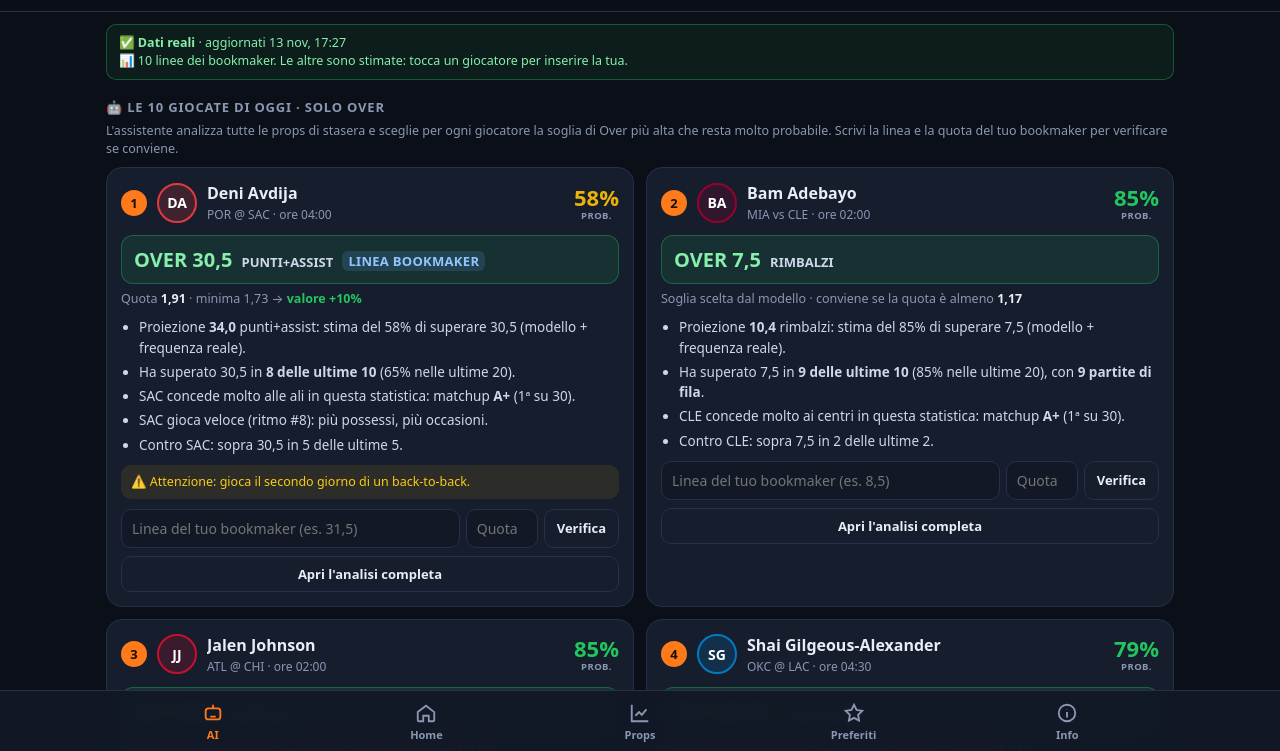
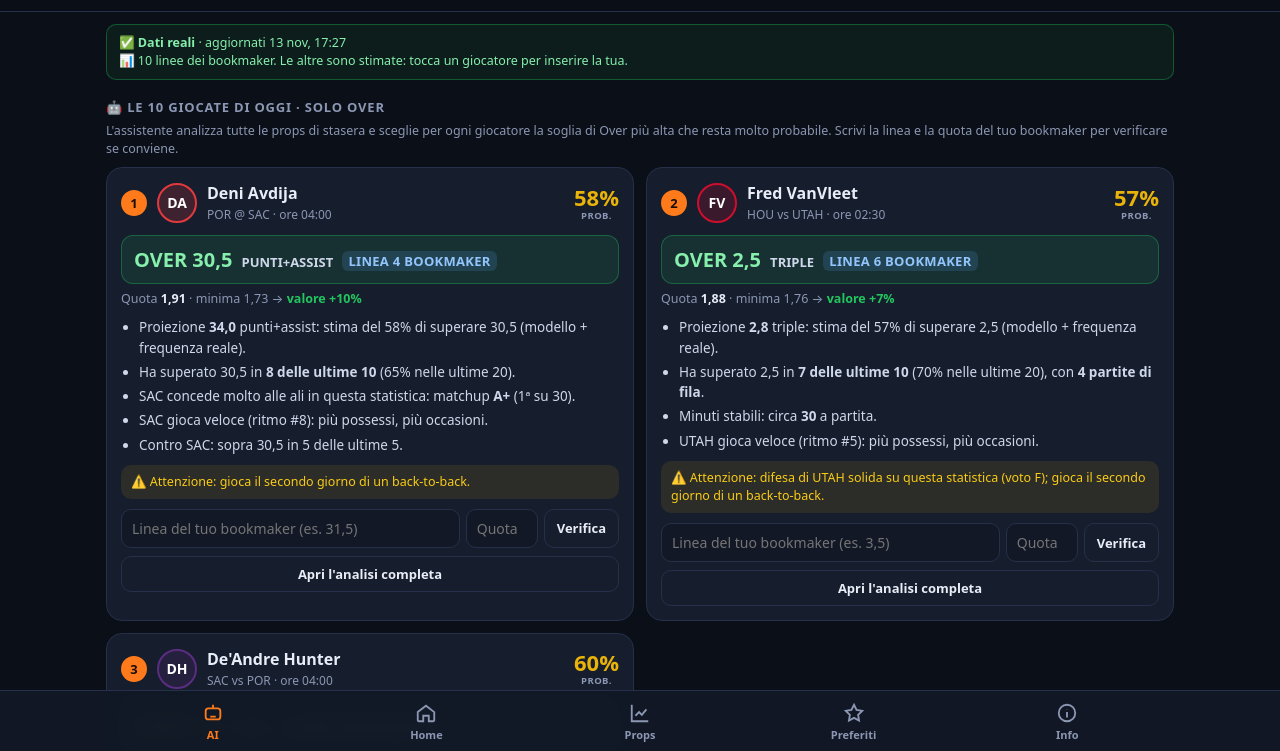
Before and after one commit to Avode05/mynbaprediction, a plain HTML site: page index.html in a window 1280 px wide. Shown: the part 47-798 px from the top of the page. Drawn offline with Linux system fonts and the light colour scheme.

Commit message:
Linee: consenso di almeno 3 bookmaker, quota mediana; AI solo con quota >= 1,70
Co-Authored-By: Claude Opus 5.5 <noreply@anthropic.com>

```diff
--- a/index.html
+++ b/index.html
@@ -933,6 +933,7 @@ function renderHome(){
    Per ogni giocatore e statistica cerca la soglia di Over più alta che resta molto probabile
    (i bookmaker italiani propongono più soglie di Over), poi sceglie le migliori. */
 const AI_N = 10;
+const AI_MIN_ODD = 1.70;
 const AI_STATS = ['pts','reb','ast','fg3','pra','pr','pa','ra'];
 // probabilità di Over X: 60% modello (proiezione) + 40% frequenza reale nelle ultime 20 partite
 function probAt(pj, X, logs, s){
@@ -955,12 +956,16 @@ function aiCandidate(p, s){
     const imp = implied(p, s); // probabilità del mercato (senza margine), in %
     const X = p.lines[s], prM = probAt(pj, X, logs, s), pr = imp !== null ? 0.5*prM + 0.5*imp/100 : prM, h10 = l10.filter(g=>g[s]>X).length, h20 = l20.filter(g=>g[s]>X).length/l20.length;
     const odd = p.odds && p.odds[s] && p.odds[s].over, ev = odd ? odd*pr : null;
-    if(pr < 0.55 || h10 < 6 || (ev !== null && ev < 0.97)) return null;
+    const books = p.odds && p.odds[s] && p.odds[s].books;
+    if(!odd || odd < AI_MIN_ODD) return null;                 // quota Over almeno 1,70
+    if(!isMan(p,s) && (!books || books < 3)) return null;      // linea confermata da almeno 3 bookmaker
+    if(pr < 0.5 || h10 < 5 || ev < 1) return null;
     const m = matchup(p, s, 'over');
     let streak = 0; for(const g of logs){ if(g[s]>X) streak++; else break; }
     const score = 100*(0.45*pr + 0.25*h10/10 + 0.15*h20) + (m ? 0.15*(m.score-50) : 0) + (ev ? (ev-1)*120 : 0) + 8 - (mSd>6 ? 5 : 0) + Math.min(streak,10)*0.5;
     return {p, s, X, pr, h10, h20, pj, m, streak, mAvg, mSd, score, rest:tonightRest(p), real:true, odd, ev};
   }
+  return null; // niente soglie inventate dal modello: solo linee vere
   const top = Math.floor(pj.proj) + 0.5, low = Math.max(0.5, Math.ceil(pj.proj*0.72) - 0.5);
   for(let X = top; X >= low; X -= 1){
     const pr = probAt(pj, X, logs, s), h10 = l10.filter(g=>g[s]>X).length, h20 = l20.filter(g=>g[s]>X).length/l20.length;
@@ -1014,7 +1019,7 @@ function aiCard(x, i){
       <div class="av" style="background:${tc}33;border:2px solid ${tc}">${initials(p.name)}</div>
       <div style="min-width:0;flex:1"><div class="aiName">${esc(p.name)}</div><div class="aiMeta">${p.team} ${p.home?'vs':'@'} ${p.opp} · ore ${p.time}</div></div>
       <div class="aiProb" style="color:${col(prob)}">${prob}%<small>PROB.</small></div></div>
-    <div class="aiPick">OVER ${fmt(X)} <span>${STATS[s].label.toUpperCase()}</span>${x.real?` <span class="tag ${isMan(p,s)?'man':'book'}">${isMan(p,s)?'MIA LINEA':'LINEA BOOKMAKER'}</span>`:''}</div>
+    <div class="aiPick">OVER ${fmt(X)} <span>${STATS[s].label.toUpperCase()}</span>${x.real?` <span class="tag ${isMan(p,s)?'man':'book'}">${isMan(p,s)?'MIA LINEA':'LINEA '+(p.odds[s].books||'')+' BOOKMAKER'}</span>`:''}</div>
     <div class="aiOdds">${x.real && x.odd ? `Quota <b>${fmt(x.odd,2)}</b> · minima ${fmt(fair,2)} → <b style="color:${x.ev>=1.03?'var(--over)':'var(--mid)'}">${x.ev>=1.03?`valore +${Math.round((x.ev-1)*100)}%`:'quota giusta, poco margine'}</b>` : `Soglia scelta dal modello · conviene se la quota è almeno <b>${fmt(fair,2)}</b>`}</div>
     <ul class="aiWhy">${r.map(t=>`<li>${t}</li>`).join('')}</ul>
     ${risks.length?`<div class="aiRisk">⚠️ Attenzione: ${risks.join('; ')}.</div>`:''}
@@ -1027,7 +1032,7 @@ function aiCard(x, i){
 }
 function renderAI(){
   const {picks, pool} = aiPicks();
-  if(!picks.length){ $('aiList').innerHTML = '<div class="empty">Oggi il modello non trova giocate OVER abbastanza solide. Meglio non forzare.</div>'; $('aiMulti').innerHTML=''; return; }
+  if(!picks.length){ $('aiList').innerHTML = '<div class="empty">Oggi non ci sono giocate OVER con linea confermata da almeno 3 bookmaker e quota da 1,70 in su. Meglio non forzare.</div>'; $('aiMulti').innerHTML=''; return; }
   $('aiList').innerHTML = picks.map(aiCard).join('');
   const sizes = [...new Set([3, 5, picks.length].filter(n=>n>=2 && n<=picks.length))];
   const rows = sizes.map(n=>{ const pr = picks.slice(0,n).reduce((t,x)=>t*x.pr, 1), v = Math.round(pr*100);
```
Also changed, not shown: scripts/update-data.mjs (+7 -5 lines).
